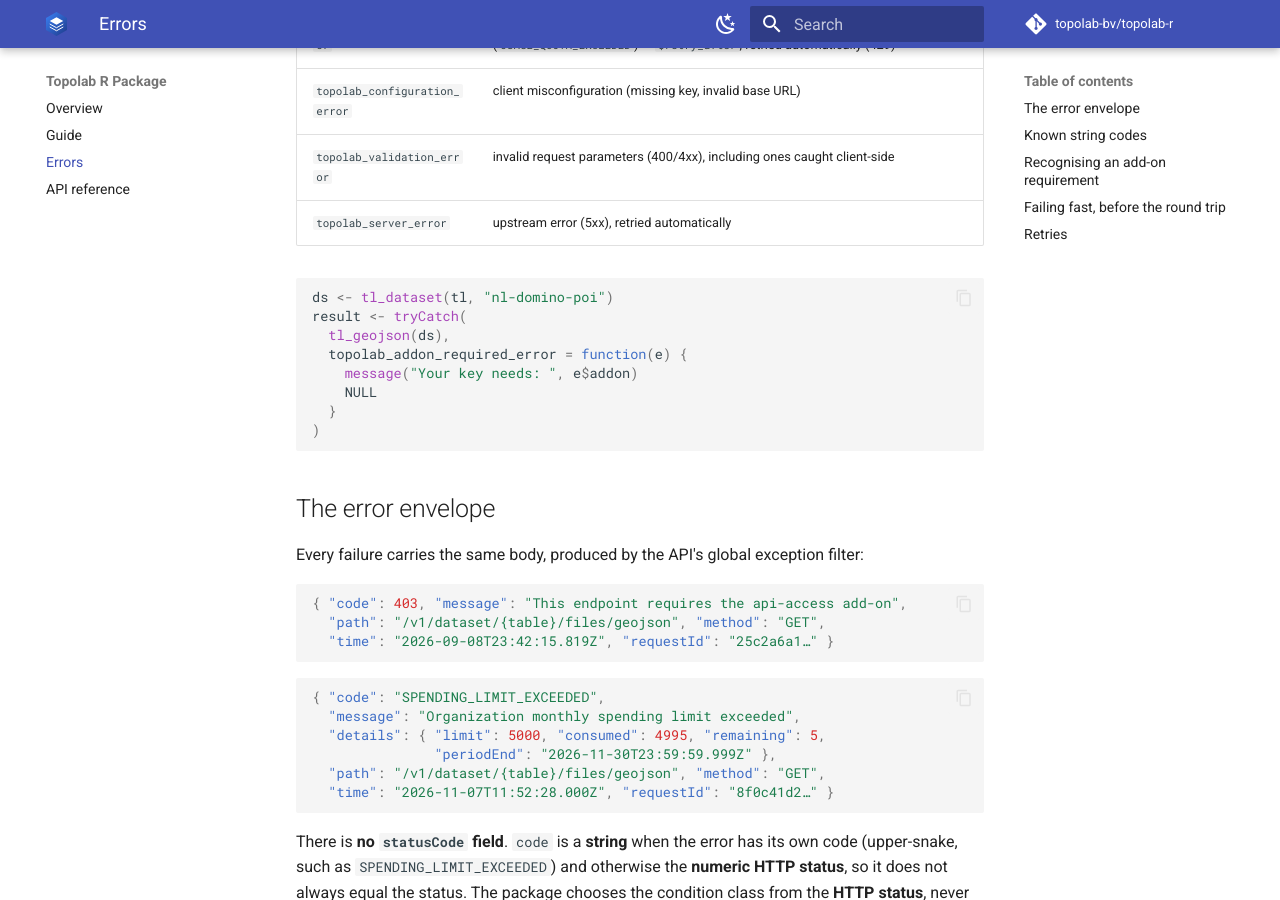
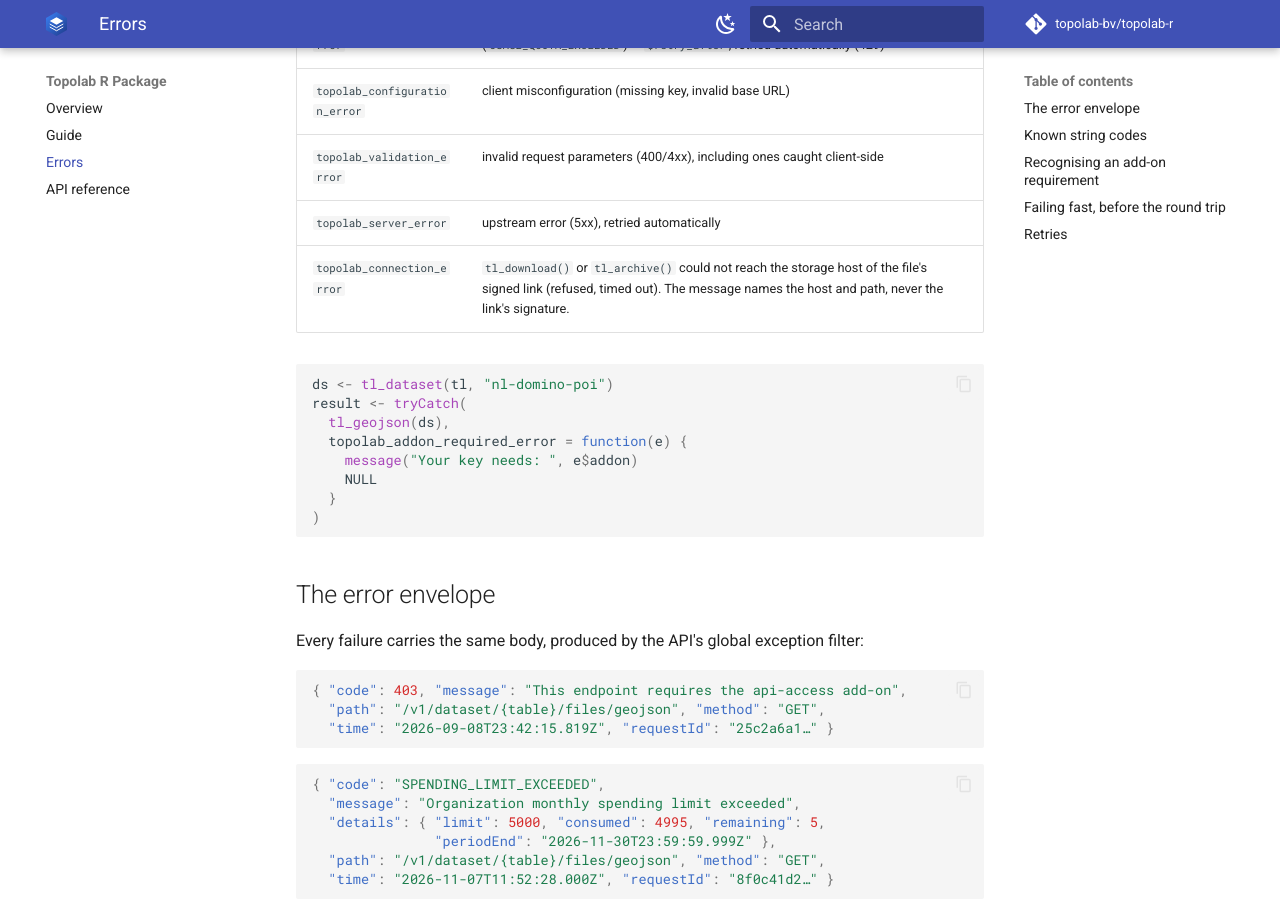
Before and after one commit to topolab-bv/topolab-r, an MkDocs documentation site: the page built from docs/errors.md, in a window 1280 px wide and 900 px high, scrolled down 686 px. Built offline with MkDocs 1.6.1 and Material for MkDocs 9.7.7, drawn with Linux system fonts in a browser that asks for light colours; comment, search, counter and statistics services are not loaded.

Commit message:
fix(downloads): raise topolab_connection_error without the signed query
A storage host that could not be reached for the signed link raised httr2's
own httr2_failure, whose request field holds the full signed URL. The signed
fetch now raises a topolab_connection_error naming the host and path and the
curl cause, with neither the request nor the parent condition kept.

````diff
--- a/docs/errors.md
+++ b/docs/errors.md
@@ -15,6 +15,7 @@ inherits from `topolab_error`.
 | `topolab_configuration_error` | client misconfiguration (missing key, invalid base URL) |
 | `topolab_validation_error` | invalid request parameters (400/4xx), including ones caught client-side |
 | `topolab_server_error` | upstream error (5xx), retried automatically |
+| `topolab_connection_error` | `tl_download()` or `tl_archive()` could not reach the storage host of the file's signed link (refused, timed out). The message names the host and path, never the link's signature. |
 
 ```r
 ds <- tl_dataset(tl, "nl-domino-poi")
````
Also changed, not shown: NEWS.md (+4 -0 lines), 2 other files.
